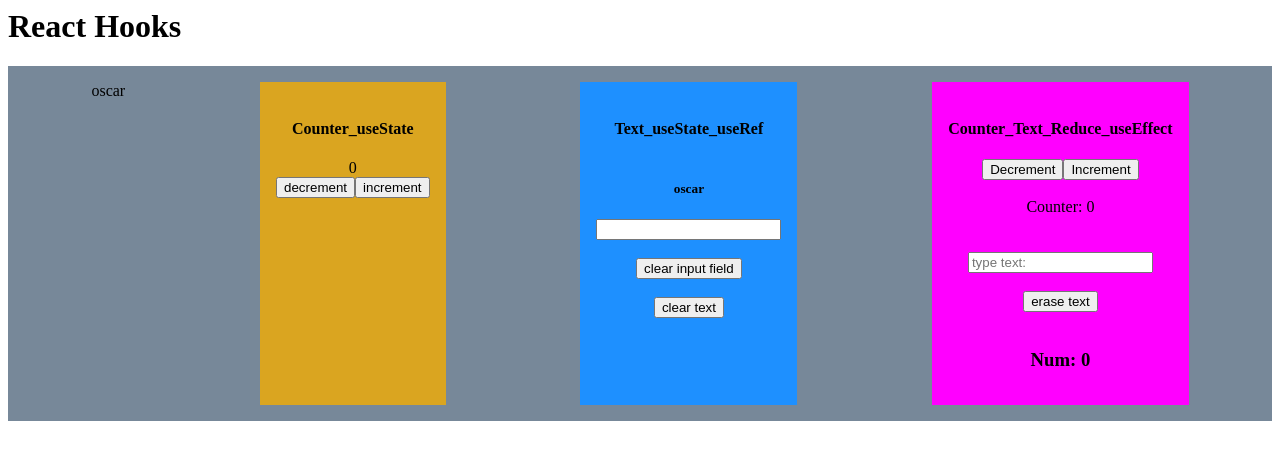
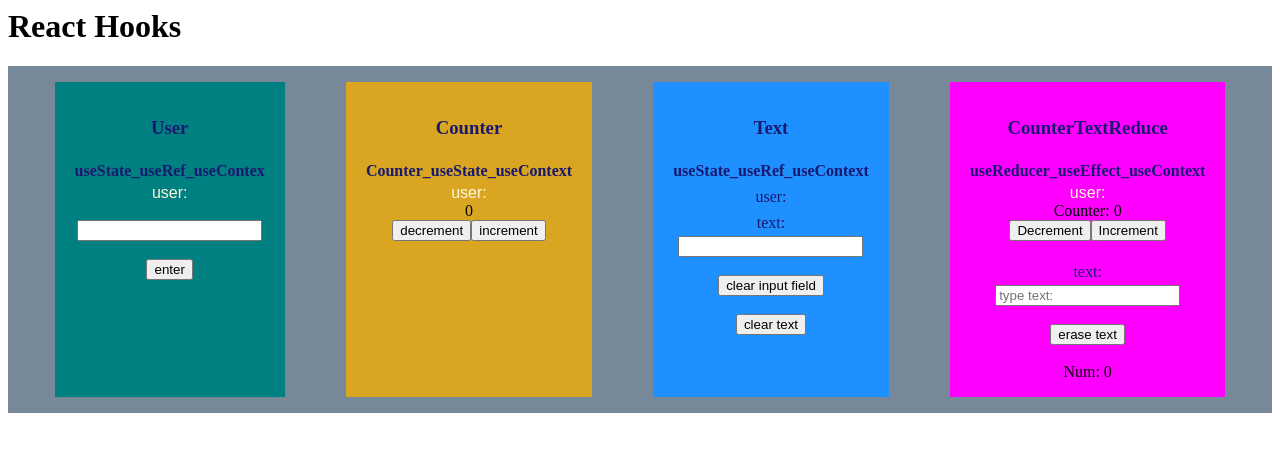
Before and after one commit to 00Halfman00/ReactHooks, a React app: page / in a window 1280 px wide. Shown: the top 460 px of the page. Built offline with nearby package versions, Linux system fonts and the light colour scheme.

Commit message:
added user component

```diff
--- a/public/style.css
+++ b/public/style.css
@@ -13,6 +13,14 @@
   justify-content: space-around;
   background: lightslategray;
   padding: 1rem;
+}
+
+.user-div {
+  padding: 1rem;
+  display: flex;
+  flex-direction: column;
+  align-items: center;
+  background-color: teal;
 }
 
 .counter-div {
@@ -56,8 +64,20 @@
   width: 100%;
 }
 
-.counter-button-dvi {
+.counter-button-div {
   display: flex;
+}
+h3 {
+  font-family: cursive;
+  color: midnightblue;
+}
+h4, h5, p {
+  margin: .25rem;
+  color: midnightblue;
+}
+span {
+  font-family: fantasy;
+  color: cornsilk;
 }
 
 @media screen and (max-width: 600px) {
--- a/src/Counter_useState.jsx
+++ b/src/Counter.jsx
@@ -1,12 +1,14 @@
-// useState hook example with Counter
-import React, { useState } from 'react';
+import React, { useState, useContext } from 'react';
+import {userContext} from './index.jsx';
 
-const Counter_useState = () => {
+const Counter = () => {
   const [counter, setCounter] = useState(0); // create a state variable(first element) initiated as 0, second element is function to change state
-
+  const {user} = useContext(userContext);
   return (
     <div className="counter-div">
-      <h4>Counter_useState</h4>
+      <h3>Counter</h3>
+      <h4>Counter_useState_useContext</h4>
+      <span>user: {user}</span>
       {counter}
       <br></br>
       <div className="counter-button-div">
@@ -28,4 +30,4 @@ const Counter_useState = () => {
   );
 };
 
-export default Counter_useState;
+export default Counter;
--- a/src/Counter_Text_Reduce_useEffect.jsx
+++ b/src/CounterTextReduce.jsx
@@ -1,4 +1,5 @@
-import React, { useReducer, useEffect } from 'react';
+import React, { useReducer, useEffect, useContext } from 'react';
+import {userContext} from './index.jsx';
 
 let str = '';
 const reducer = (state, action) => {
@@ -52,7 +53,8 @@ const reducer = (state, action) => {
   }
 };
 
-const Counter_Text_Reduce_useEffect = () => {
+const CounterTextReduce = () => {
+  const {user} = useContext(userContext);
   const [state, dispatch] = useReducer(reducer, {
     counter: 0,
     num: 0,
@@ -78,7 +80,10 @@ const Counter_Text_Reduce_useEffect = () => {
 
   return (
     <div className="reduce-div">
-      <h4>Counter_Text_Reduce_useEffect</h4>
+      <h3>CounterTextReduce</h3>
+      <h4>useReducer_useEffect_useContext</h4>
+      <span>user: {user}</span>
+      Counter: {state.counter}
       <div className="reduce-button-div">
         <button onClick={() => dispatch({ type: 'DECREMENT_COUNTER' })}>
           Decrement
@@ -88,12 +93,8 @@ const Counter_Text_Reduce_useEffect = () => {
         </button>
       </div>
       <br></br>
-      Counter: {state.counter}
-      <br></br>
       <div className="reduce-text-div">
-        <br></br>
-        {state.text}
-        <br></br>
+        <p>text: {state.text}</p>
         <input placeholder="type text:" onChange={changeText} />
         <br></br>
         <button onClick={() => dispatch({ type: 'ERASE_TEXT' })}>
@@ -103,11 +104,11 @@ const Counter_Text_Reduce_useEffect = () => {
       </div>
       <div className='reduce-num-div'>
         <div>
-        <h3>Num: {state.num}</h3>
+        Num: {state.num}
         </div>
       </div>
     </div>
   );
 };
 
-export default Counter_Text_Reduce_useEffect;
+export default CounterTextReduce;
--- a/src/Text_useState_useRef.jsx
+++ b/src/Text.jsx
@@ -1,10 +1,9 @@
 // useState hook example with Text
 import React, { useState, useRef, useContext } from 'react';
-import {userContext} from './index.jsx';
+import { userContext } from './index.jsx';
 
-
-const Text_useState_useRef = () => {
-  const {user} = useContext(userContext);
+const Text = () => {
+  const { user } = useContext(userContext);
   const [text, setText] = useState('');
   const inputRef = useRef(null);
 
@@ -17,9 +16,10 @@ const Text_useState_useRef = () => {
   };
   return (
     <div className="text-div">
-      <h4>Text_useState_useRef </h4>
-      <h5>{user}</h5>
-      {text}
+      <h3>Text</h3>
+      <h4>useState_useRef_useContext </h4>
+      <p>user: {user}</p>
+      <p>text: {text}</p>
       <input ref={inputRef} />
       <br></br>
       <button onClick={submitAndClear}>clear input field</button>
@@ -30,4 +30,4 @@ const Text_useState_useRef = () => {
   );
 };
 
-export default Text_useState_useRef;
+export default Text;
--- a/src/User.jsx
+++ b/src/User.jsx
@@ -1,13 +1,26 @@
-import React, {useState, useContext} from 'react';
+import React, { useState, useContext, useRef } from 'react';
 import { userContext } from './index.jsx';
 
 const User = () => {
-  const {user, setUser} = useContext(userContext);
+  const { user, setUser } = useContext(userContext);
+  const userInputRef = useRef(null);
+  const enterUser = () => {
+    if (userInputRef.current.value[1]) {
+      setUser(userInputRef.current.value);
+      userInputRef.current.value = '';
+    }
+  };
   return (
-    <div>
-      {user}
+    <div className="user-div">
+      <h3>User</h3>
+      <h4>useState_useRef_useContex</h4>
+      <span>user: {user}</span>
+      <br></br>
+      <input type="text" ref={userInputRef}></input>
+      <br></br>
+      <button onClick={enterUser}>enter</button>
     </div>
   );
-}
+};
 
 export default User;
--- a/src/index.jsx
+++ b/src/index.jsx
@@ -1,23 +1,23 @@
 import React, { createContext, useState } from 'react';
 import { createRoot } from 'react-dom/client';
 import User from './User.jsx';
-import Counter_useState from './Counter_useState.jsx';
-import Text_useState_useRef from './Text_useState_useRef.jsx';
-import Counter_Text_Reduce_useEffect from './Counter_Text_Reduce_useEffect.jsx';
+import Counter from './Counter.jsx';
+import Text from './Text.jsx';
+import CounterTextReduce from './CounterTextReduce.jsx';
 //import create from 'babel-preset-react-app/create';
 const root = createRoot(document.getElementById('root'));
 
 export const userContext = createContext(null);
 
 const App = () => {
-  const [user, setUser] = useState('oscar');
+  const [user, setUser] = useState('');
   return (
     <div className="app-div">
       <userContext.Provider value={{ user, setUser }}>
         <User/>
-        <Counter_useState />
-        <Text_useState_useRef />
-        <Counter_Text_Reduce_useEffect />
+        <Counter />
+        <Text />
+        <CounterTextReduce />
       </userContext.Provider>
     </div>
   );
```
Also changed, not shown: public/bundle.js, 1 other file (tests, documents, lock files or other folders).
